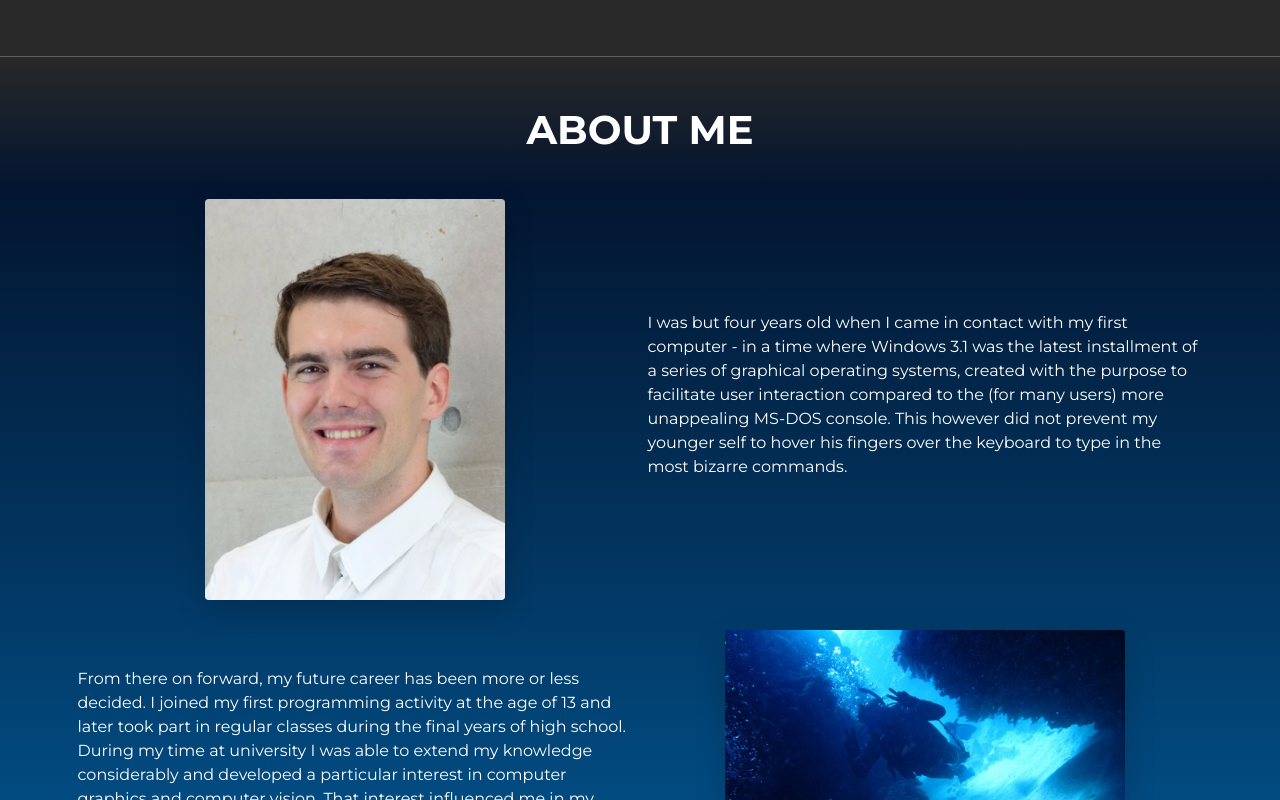
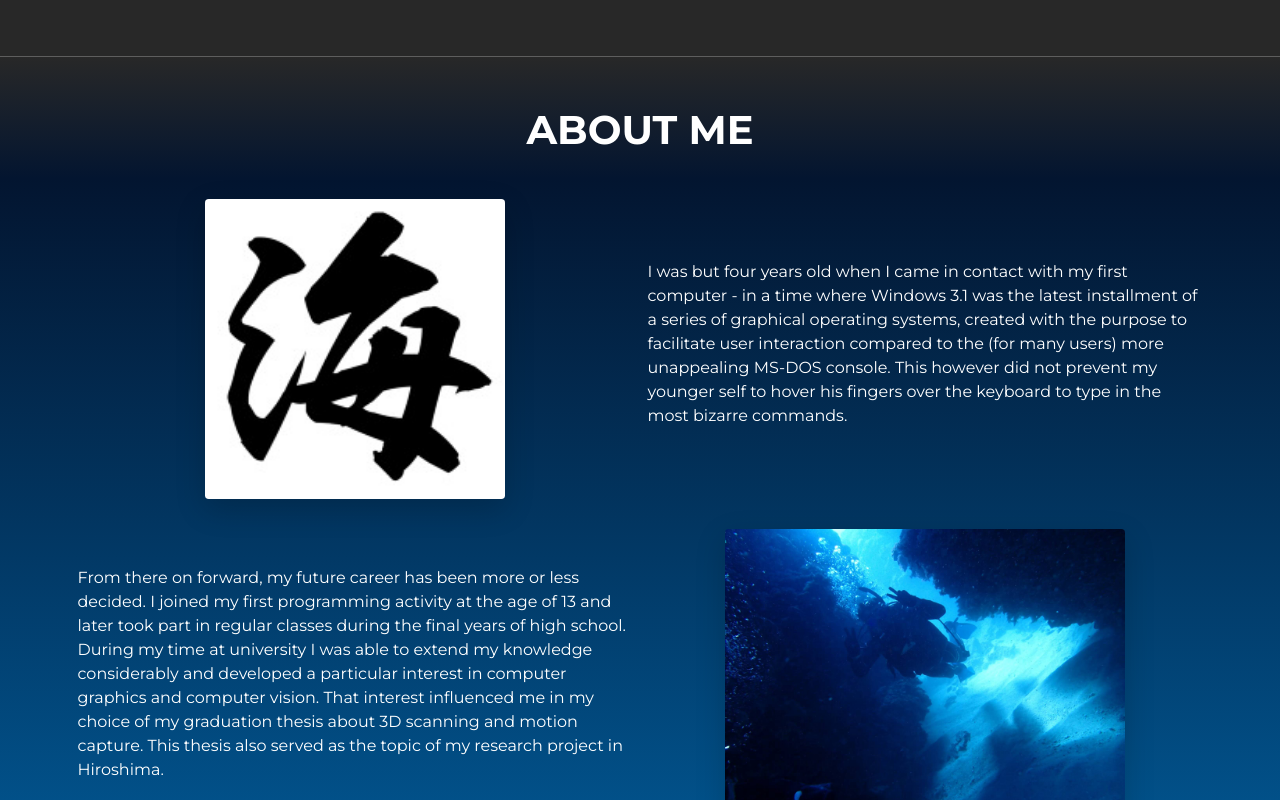
Before and after one commit to Deltanullnull/Portfolio, a website built with Parcel: page src/index.html in a window 1280 px wide. Shown: the part 790-1590 px from the top of the page. Built offline with nearby package versions, Linux system fonts and the light colour scheme.

Commit message:
Fix predeploy script

```diff
--- a/package.json
+++ b/package.json
@@ -7,7 +7,7 @@
   "scripts": {
     "start": "parcel",
     "build": "parcel build",
-    "predeploy": "rm -rf dist && parcel build --no-source-maps --public-url ./",
+    "predeploy": "rmdir /s /q dist && parcel build --no-source-maps --public-url ./",
     "deploy": "gh-pages -d dist"
   },
   "keywords": [],
--- a/src/index.html
+++ b/src/index.html
@@ -85,7 +85,7 @@
                 class="img-fluid rounded shadow-lg"
                 height="auto"
                 width="300px"
-                src="assets/pic.png"
+                src="assets/kai.jpg"
                 alt="Profile Image"
               />
             </div>
```
Also changed, not shown: src/assets/kid.jpg (added).
